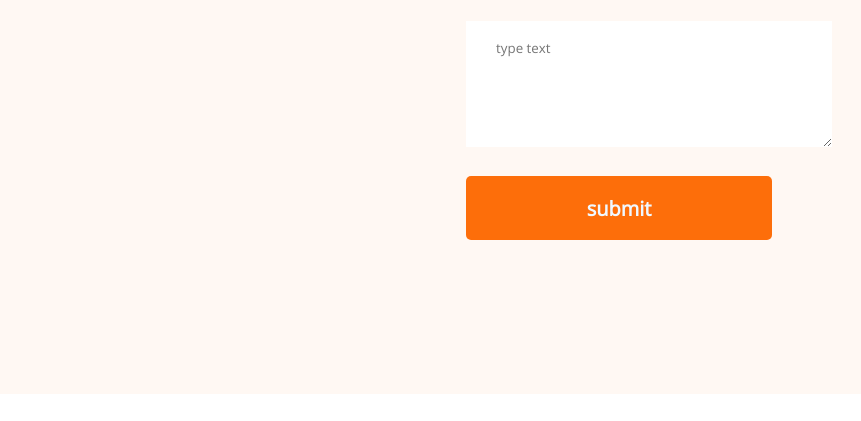
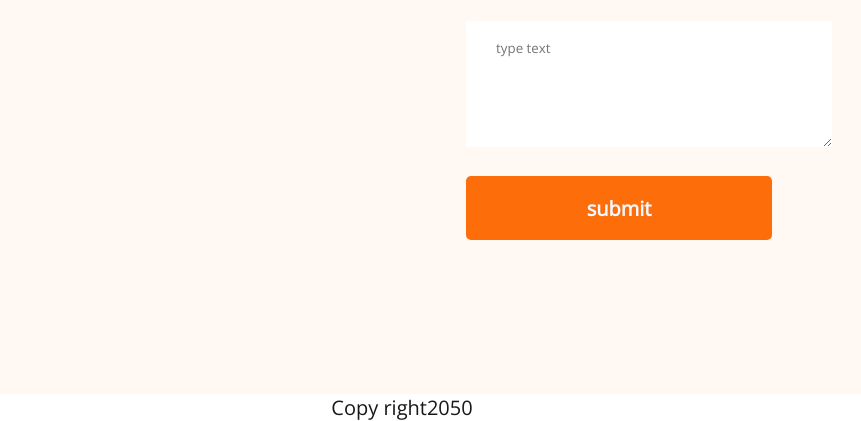
Before and after one commit to rakibul3200/dev-port, a plain HTML site: page index.html in a window 1280 px wide. Shown: the part 3413-3834 px from the top of the page, without its empty margins (238-1099 px from the left). Before the commit the page ends 3807 px from the top, so only its background shows below. Drawn offline with nearby package versions, Linux system fonts and the light colour scheme; files whose address does not match are found by name.

Commit message:
done all

```diff
--- a/index.html
+++ b/index.html
@@ -187,7 +187,7 @@
         </section>
     </main>
     <footer>
-
+<p id="copy">Copy right2050</p>
     </footer>
 
 </body>
--- a/styles/port.css
+++ b/styles/port.css
@@ -230,3 +230,8 @@ font-size: 20px;
     padding: 18px 35px;
 
 }
+#copy{
+    text-align: center;
+    color: #181818;
+    font-size: 20px;
+}
```
